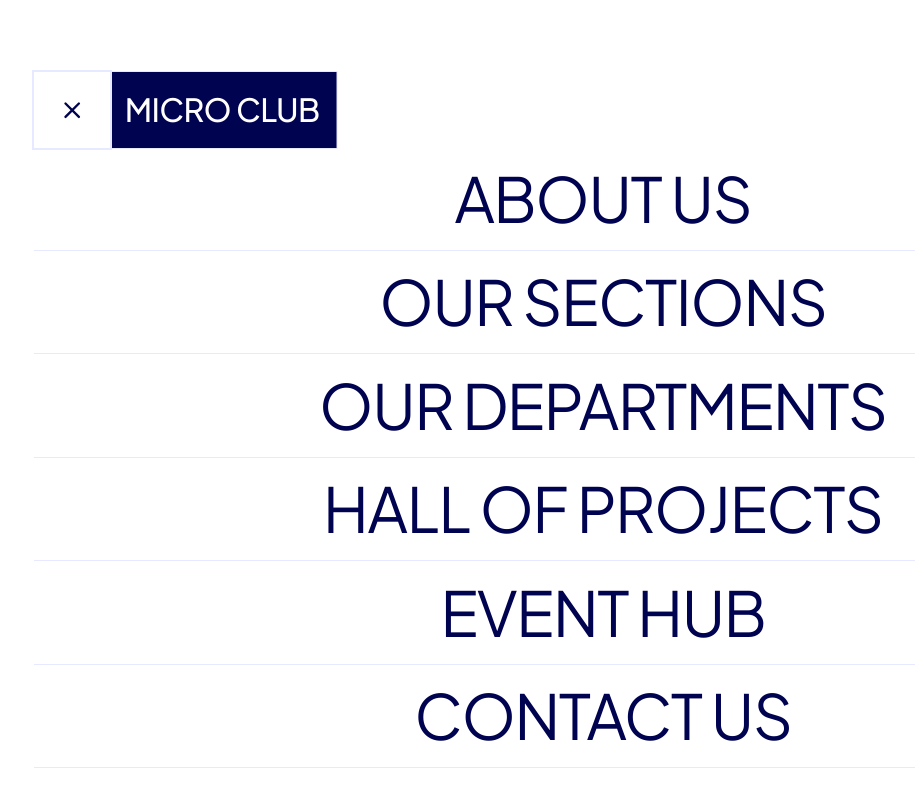
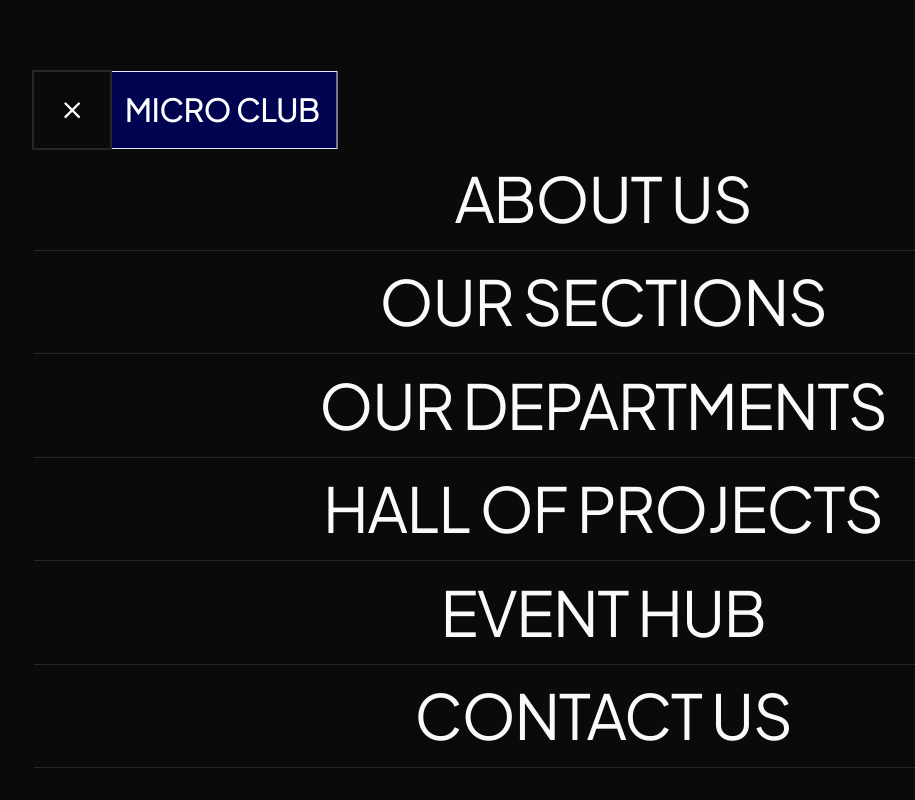
Before and after one commit to MicroClub-USTHB/mc-website, a Next.js app: page / in a window 1280 px wide. Both pictures are taken after a click on the button 108 px from the left and 109 px from the top of the page. Shown: the top 800 px of the page, without its empty margins (37-952 px from the left). Built offline with nearby package versions, Linux system fonts and the light colour scheme.

Commit message:
feat: open the menu in the inverse theme of the section behind it

```diff
--- a/src/components/site-menu/menu-bar.tsx
+++ b/src/components/site-menu/menu-bar.tsx
@@ -24,7 +24,7 @@ const LOGO_CELL = cn(
  * the logo, clipped by the same viewport edge as the panel wipe.
  */
 export function MenuBar({ homeLabel }: { homeLabel: string }) {
-  const { open, toggle, navigateTo, attached, toggleRef } = useMenu()
+  const { open, dark, toggle, navigateTo, attached, toggleRef } = useMenu()
 
   return (
     <div className="pointer-events-none fixed inset-x-0 top-0 z-50 mx-auto max-w-site">
@@ -33,6 +33,7 @@ export function MenuBar({ homeLabel }: { homeLabel: string }) {
         data-logo={attached ? "hidden" : "compact"}
         className={cn(
           "top-(--menu-top) left-(--menu-left)",
+          open && dark && "dark",
           "group pointer-events-auto absolute flex ring-1 ring-border transition-shadow data-open:ring-2",
         )}
       >
--- a/src/components/site-menu/menu-panel.tsx
+++ b/src/components/site-menu/menu-panel.tsx
@@ -3,13 +3,14 @@
 import { motion, useTransform } from "motion/react"
 
 import { useMenu } from "@/components/site-menu/menu-context"
+import { cn } from "@/lib/utils"
 
 /**
  * Full-screen navigation panel, wiped in from the left by the shared `reveal` value. Always in
  * the DOM (links are server-rendered for crawlers); hidden and inert while closed.
  */
 export function MenuPanel({ children }: { children: React.ReactNode }) {
-  const { open, reveal } = useMenu()
+  const { open, dark, reveal } = useMenu()
   const clipPath = useTransform(reveal, (progress) => `inset(0 ${(1 - progress) * 100}% 0 0)`)
   const visibility = useTransform(reveal, (progress) => (progress === 0 ? "hidden" : "visible"))
 
@@ -20,7 +21,10 @@ export function MenuPanel({ children }: { children: React.ReactNode }) {
       inert={!open}
       style={{ clipPath, visibility }}
       data-lenis-prevent
-      className="fixed inset-0 z-40 overflow-y-auto bg-background will-change-[clip-path]"
+      className={cn(
+        dark && "dark",
+        "fixed inset-0 z-40 overflow-y-auto bg-background will-change-[clip-path]",
+      )}
     >
       {children}
     </motion.nav>
```
